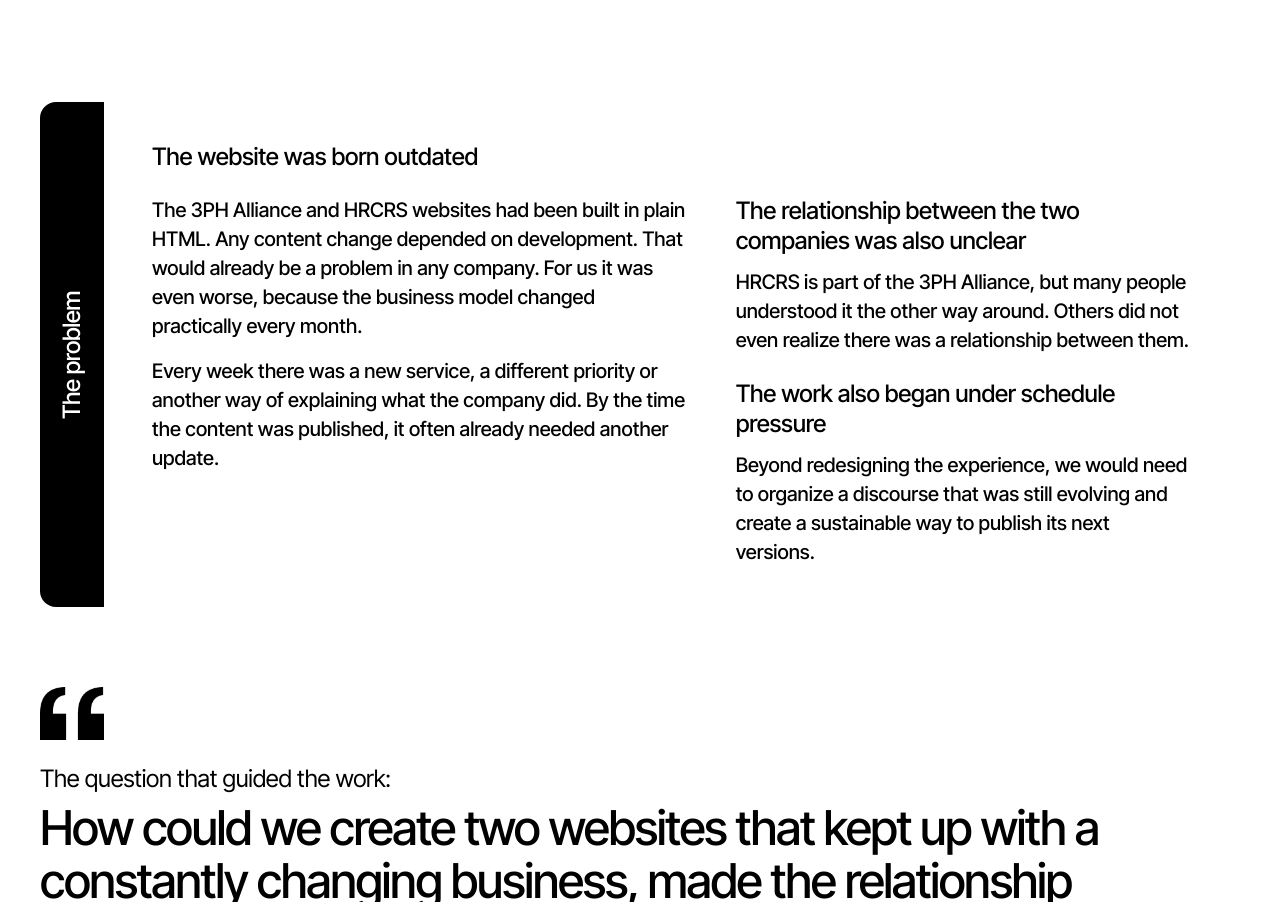
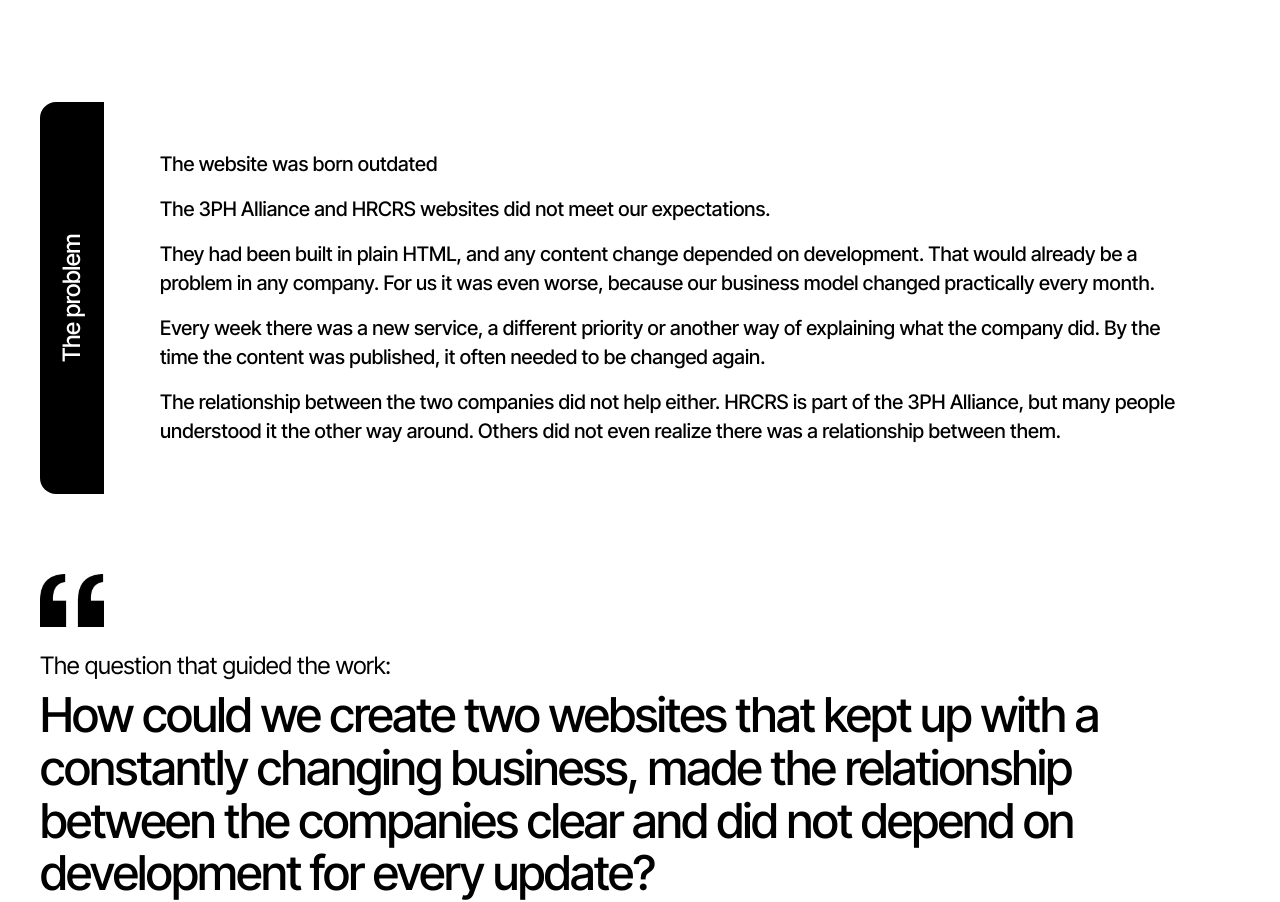
Before and after one commit to rikicx/portfolio-henrique, a React (Vite) app: page /en/work/3ph-hrcrs-digital-ecosystem in a window 1280 px wide. Shown: the part 1168-2070 px from the top of the page. Built offline with nearby package versions, Linux system fonts and the light colour scheme.

Commit message:
fix: restore concise 3PH problem narrative

```diff
--- a/src/content/en/case-3ph-hrcrs.js
+++ b/src/content/en/case-3ph-hrcrs.js
@@ -30,25 +30,11 @@ export default {
   problem: {
     label: 'The problem',
     title: 'The website was born outdated',
-    blocks: [
-      {
-        paragraphs: [
-          'The 3PH Alliance and HRCRS websites had been built in plain HTML. Any content change depended on development. That would already be a problem in any company. For us it was even worse, because the business model changed practically every month.',
-          'Every week there was a new service, a different priority or another way of explaining what the company did. By the time the content was published, it often already needed another update.',
-        ],
-      },
-      {
-        heading: 'The relationship between the two companies was also unclear',
-        paragraphs: [
-          'HRCRS is part of the 3PH Alliance, but many people understood it the other way around. Others did not even realize there was a relationship between them.',
-        ],
-      },
-      {
-        heading: 'The work also began under schedule pressure',
-        paragraphs: [
-          'Beyond redesigning the experience, we would need to organize a discourse that was still evolving and create a sustainable way to publish its next versions.',
-        ],
-      },
+    paragraphs: [
+      'The 3PH Alliance and HRCRS websites did not meet our expectations.',
+      'They had been built in plain HTML, and any content change depended on development. That would already be a problem in any company. For us it was even worse, because our business model changed practically every month.',
+      'Every week there was a new service, a different priority or another way of explaining what the company did. By the time the content was published, it often needed to be changed again.',
+      'The relationship between the two companies did not help either. HRCRS is part of the 3PH Alliance, but many people understood it the other way around. Others did not even realize there was a relationship between them.',
     ],
   },
   centralQuestion: {
--- a/src/content/pt/case-3ph-hrcrs.js
+++ b/src/content/pt/case-3ph-hrcrs.js
@@ -30,25 +30,11 @@ export default {
   problem: {
     label: 'O problema',
     title: 'O site já nascia desatualizado',
-    blocks: [
-      {
-        paragraphs: [
-          'Os sites da 3PH Alliance e da HRCRS tinham sido construídos em HTML puro. Qualquer mudança de conteúdo dependia de desenvolvimento. Isso já seria um problema em qualquer empresa. Para nós era ainda pior, porque o modelo de negócio mudava praticamente todo mês.',
-          'Toda semana surgia um serviço novo, uma prioridade diferente ou outra forma de explicar o que a empresa fazia. Quando o conteúdo finalmente era publicado, muitas vezes já precisava ser alterado novamente.',
-        ],
-      },
-      {
-        heading: 'A relação entre as duas empresas também não estava clara',
-        paragraphs: [
-          'A HRCRS faz parte da 3PH Alliance, mas muitas pessoas entendiam o contrário. Outras nem percebiam que existia uma relação entre elas.',
-        ],
-      },
-      {
-        heading: 'O trabalho também começou com o cronograma pressionado',
-        paragraphs: [
-          'Além de redesenhar a experiência, precisaríamos organizar um discurso ainda em transformação e criar uma forma sustentável de publicar suas próximas versões.',
-        ],
-      },
+    paragraphs: [
+      'Os sites da 3PH Alliance e da HRCRS não atendiam nossas expectativas.',
+      'Tinham sido feitos em HTML puro e qualquer mudança de conteúdo dependia de desenvolvimento. Isso já seria um problema em qualquer empresa. Para nós era ainda pior, porque nosso modelo de negócio mudava praticamente todo mês.',
+      'Toda semana surgia um serviço novo, uma prioridade diferente ou outra forma de explicar o que a empresa fazia. Quando o conteúdo finalmente era publicado, muitas vezes já precisava ser alterado de novo.',
+      'A relação entre as duas empresas também não ajudava. A HRCRS faz parte da 3PH Alliance, mas muita gente entendia o contrário. Outras pessoas nem percebiam que existia uma relação entre elas.',
     ],
   },
   centralQuestion: {
--- a/src/pages/cases/ThreePHHrcrsPage.jsx
+++ b/src/pages/cases/ThreePHHrcrsPage.jsx
@@ -143,8 +143,10 @@ export default function ThreePHHrcrsPage() {
               {c.problem.label}
             </h2>
             <div className={styles.problemaText}>
-              <h3 className={styles.editorialSectionLead}>{c.problem.title}</h3>
-              <EditorialBlocks blocks={c.problem.blocks} />
+              <p>{c.problem.title}</p>
+              {c.problem.paragraphs.map((paragraph, index) => (
+                <p key={index}>{paragraph}</p>
+              ))}
             </div>
           </div>
         </div>
--- a/src/pages/cases/ThreePHHrcrsPage.module.css
+++ b/src/pages/cases/ThreePHHrcrsPage.module.css
@@ -2296,7 +2296,6 @@
 }
 
 /* ─── Ritmo editorial ───────────────────────────────────────────────────── */
-.editorialSectionLead,
 .editorialLead {
   margin: 0;
   color: var(--color-text-primary);
@@ -2339,17 +2338,12 @@
   border-top: 1px solid var(--color-border-subtle);
 }
 
-.problemaText .editorialBlocks {
-  max-width: 900px;
-}
-
 .implementationBox .editorialBlocks {
   max-width: 943px;
   gap: 24px;
 }
 
 @media (max-width: 768px) {
-  .editorialSectionLead,
   .editorialLead {
     font-size: 18px;
     line-height: 1.35;
@@ -2377,7 +2371,6 @@
     padding-top: 20px;
   }
 
-  .problemaText .editorialBlocks,
   .implementationBox .editorialBlocks {
     max-width: none;
   }
@@ -2388,7 +2381,6 @@
 }
 
 @media (min-width: 769px) and (max-width: 1024px) {
-  .editorialSectionLead,
   .editorialLead {
     font-size: 22px;
     line-height: 1.3;
@@ -2404,62 +2396,12 @@
     line-height: 1.5;
   }
 
-  .problemaText .editorialBlocks,
   .implementationBox .editorialBlocks {
     max-width: none;
   }
 }
 
-/* O problema — distribui o conteúdo sem alongar a barra editorial em telas largas. */
-@media (min-width: 1025px) and (max-width: 1279px) {
-  .problemaSection .problemaText {
-    padding: 40px 48px;
-  }
-
-  .problemaSection .problemaText > .editorialBlocks {
-    max-width: 820px;
-    gap: 28px;
-  }
-}
-
-@media (min-width: 1280px) {
-  .problemaSection .problemaText {
-    justify-content: flex-start;
-    gap: 24px;
-    padding: 40px 48px;
-  }
-
-  .problemaSection .problemaText > .editorialBlocks {
-    display: grid;
-    grid-template-columns: minmax(0, 1.08fr) minmax(0, 0.92fr);
-    gap: 24px 48px;
-    width: 100%;
-    max-width: none;
-    align-items: start;
-  }
-
-  .problemaSection .editorialBlock:first-child {
-    grid-column: 1;
-    grid-row: 1 / span 2;
-  }
-
-  .problemaSection .editorialBlock:nth-child(2) {
-    grid-column: 2;
-    grid-row: 1;
-  }
-
-  .problemaSection .editorialBlock:nth-child(3) {
-    grid-column: 2;
-    grid-row: 2;
-  }
-}
-
 @media (max-width: 768px) {
-  .problemaSection .editorialParagraphs p {
-    font-size: 16px;
-    line-height: 1.5;
-  }
-
   .contentStructureText > .editorialBlocks {
     order: 3;
     width: 100%;
```
